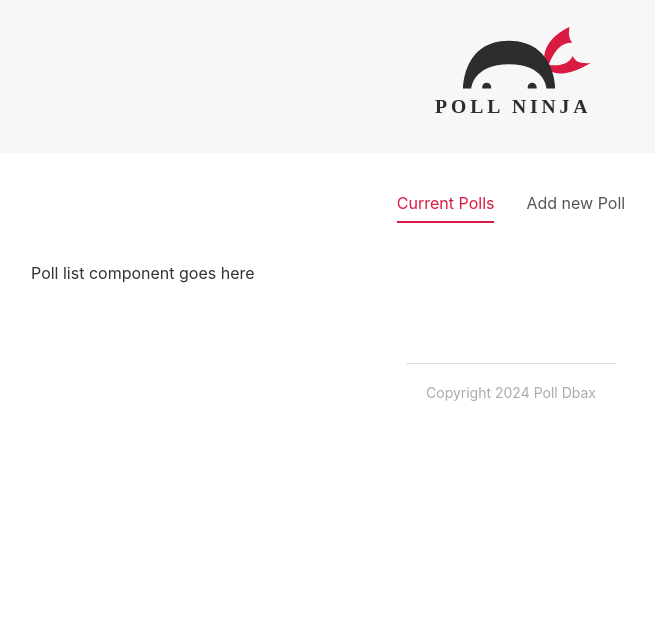
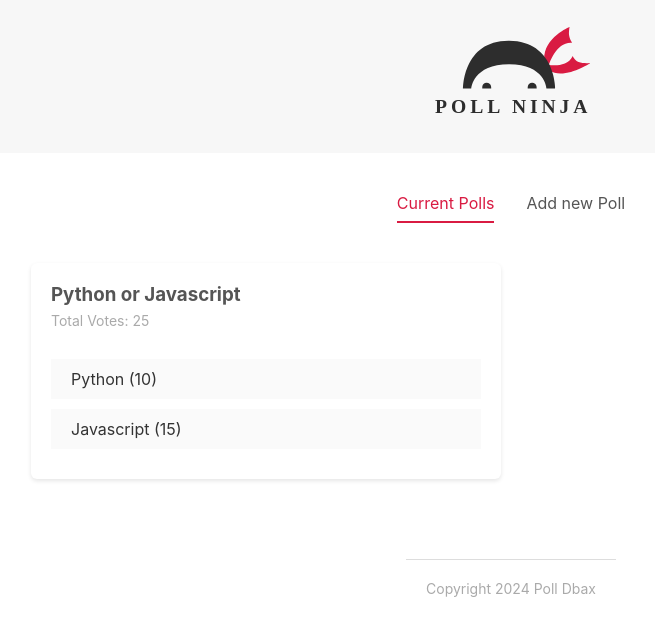
Before and after one commit to diremu/svelte, a Svelte app in the folder Polls/: page / in a window 1280 px wide. Shown: the top 636 px of the page, without its empty margins (129-784 px from the left). Built offline with nearby package versions, Linux system fonts and the light colour scheme.

Commit message:
creating the card and poll details component

```diff
--- a/Polls/src/App.svelte
+++ b/Polls/src/App.svelte
@@ -3,6 +3,7 @@
 	import Footer from './components/Footer.svelte'
 	import Tabs from './shared/Tabs.svelte'
 	import CreatePollForm from './components/CreatePollForm.svelte';
+	import PollList from './components/PollList.svelte';
 	//tabs
 	let items = ['Current Polls', 'Add new Poll'];
 	let activeItem = 'Current Polls';
@@ -10,15 +11,34 @@
 	const tabChanger = (e) => {
 		activeItem = e.detail;
 	}
+	let polls = [
+		{
+			id: 1,
+			question: 'Python or Javascript',
+			answerA: 'Python',
+			answerB: 'Javascript',
+			votesA: 10,
+			votesB:15
+		}
+	]
+
+	const pollAdder = (e) => {
+		polls = [...polls, e.detail]
+		console.log(polls)
+		//to switch back to current polls after adding a new poll
+		activeItem = items[0]
+	}
 </script>
 
 <Header />
 <main>
 	<Tabs {items} {activeItem} on:tabChange={tabChanger}/>
 	{#if activeItem===items[0]}
-		<div class="currentpolls">Poll list component goes here</div>
+		<div class="currentpolls">
+			<PollList {polls} />
+		</div>
 	{:else}
-		<div class="addpoll"><CreatePollForm /></div>
+		<div class="addpoll"><CreatePollForm on:add={pollAdder} /></div>
 	{/if}
 </main>
 <Footer />
--- a/Polls/src/components/CreatePollForm.svelte
+++ b/Polls/src/components/CreatePollForm.svelte
@@ -1,5 +1,8 @@
 <script>
     import Button from "../shared/Button.svelte";
+    import {createEventDispatcher} from 'svelte';
+
+    let dispatch = createEventDispatcher();
     let fields = {question: '', answerA: '', answerB: ''};
     let error = {question: '', answerA: '', answerB: ''};
     let valid = false
@@ -30,7 +33,8 @@
         }
 
         if (valid){
-            console.log('valid', fields)
+            let poll = {...fields,votesA:0,votesB:0,id: Math.random()}
+            dispatch('add',poll)
         }
     }
 </script>
--- /dev/null
+++ b/Polls/src/components/PollDetails.svelte
@@ -0,0 +1,51 @@
+<script>
+    import Card from '../shared/Card.svelte';
+    export let poll;
+
+    //reactive value
+    $: totalVotes = poll.votesA + poll.votesB;
+</script>
+
+<Card>
+    <div class="poll">
+        <h3>
+            {poll.question}
+        </h3>
+        <p>Total Votes: {totalVotes}</p>
+        <div class="answer">
+            <!-- to show the percentage of votes for the current answer -->
+            <div class="percent percent-a"></div>
+            <span>{poll.answerA} ({poll.votesA})</span>
+        </div>
+        <div class="answer">
+            <div class="percent percent-b"></div>
+            <span>{poll.answerB} ({poll.votesB})</span>
+        </div>
+    </div>
+</Card>
+
+<style>
+    h3 {
+        margin: 0 auto;
+        color: #555;
+    }
+    p{
+        margin-top: 6px;
+        font-size: 14px;
+        color: #aaa;
+        margin-bottom: 30px;
+    }
+    .answer {
+        background: #fafafa;
+        cursor: pointer;
+        margin: 10px auto;
+        position: relative;
+    }
+    .answer:hover {
+        opacity: 0.6;
+    }
+    span {
+        display: inline-block;
+        padding: 10px 20px;
+    }
+</style>
--- /dev/null
+++ b/Polls/src/components/PollList.svelte
@@ -0,0 +1,21 @@
+<script>
+    import PollDetails from "./PollDetails.svelte";
+    export let polls = [];
+</script>
+
+<div class="poll-list">
+    {#each polls as poll (poll.id)}
+        <div>
+            <PollDetails {poll} />
+        </div>
+    {/each}
+</div>
+
+<style>
+    .poll-list {
+        display: grid;
+        /* fr is for fraction */
+        grid-template-columns: 1fr 1fr;
+        grid-gap: 20px
+    }
+</style>
--- /dev/null
+++ b/Polls/src/shared/Card.svelte
@@ -0,0 +1,12 @@
+<div class="card">
+    <slot></slot>
+</div>
+
+<style>
+    .card {
+        background: #fff;
+        padding: 20px;
+        border-radius: 6px;
+        box-shadow: 0px 2px 4px rgba(0,0,0,0.1);
+    }
+</style>
```
